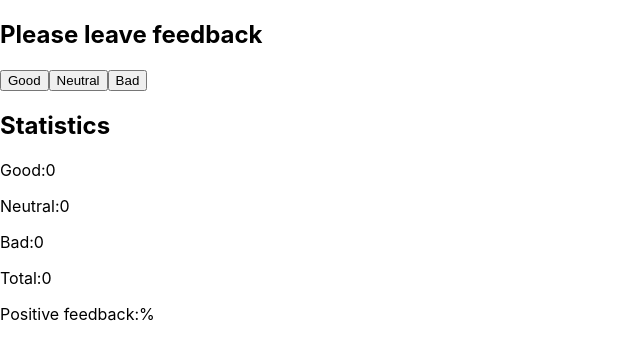
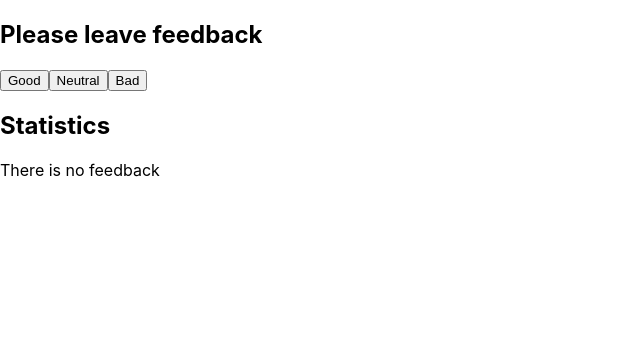
Before and after one commit to vadymshatniy/goit-react-hw-02-feedback, a React (Create React App) app: page / in a window 1280 px wide. Shown: the top 360 px of the page, without its empty margins (0-640 px from the left). Built offline with nearby package versions, Linux system fonts and the light colour scheme.

Commit message:
react hw-w feedback
Without CSS

```diff
--- a/src/components/App.jsx
+++ b/src/components/App.jsx
@@ -3,6 +3,7 @@ import { Component } from 'react';
 import FeedbackOptions from './FeedbackOptions/FeedbackOptions';
 import Statistics from './Statistics/Statistics';
 import SectionTitle from './SectionTitle/SectionTitle';
+import NotificationMessage from './NotificationMessage/NotificationMessage';
 
 class App extends Component {
 
@@ -47,15 +48,18 @@ class App extends Component {
           onCountBad={this.countBad}
         />
         <SectionTitle
-          title={"Statistics"}
-        />
-        <Statistics
+            title={"Statistics"}
+          />
+        {total === 0 ?
+          (<NotificationMessage />) :
+        (<Statistics
           good={this.state.good}
           neutral={this.state.neutral}
           bad={this.state.bad}
           total={total}
           positive={positive}
-        />
+        />)
+        }
       </div>
     )
   }
```
